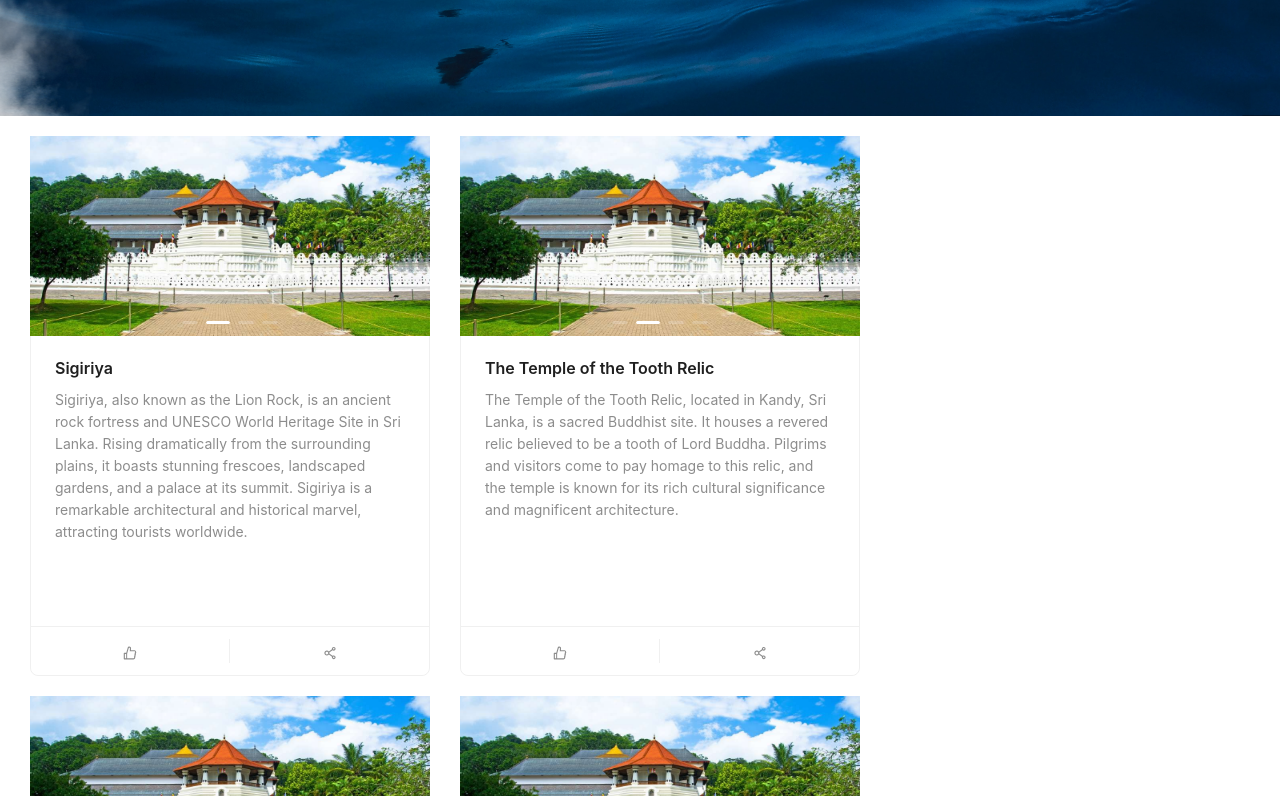
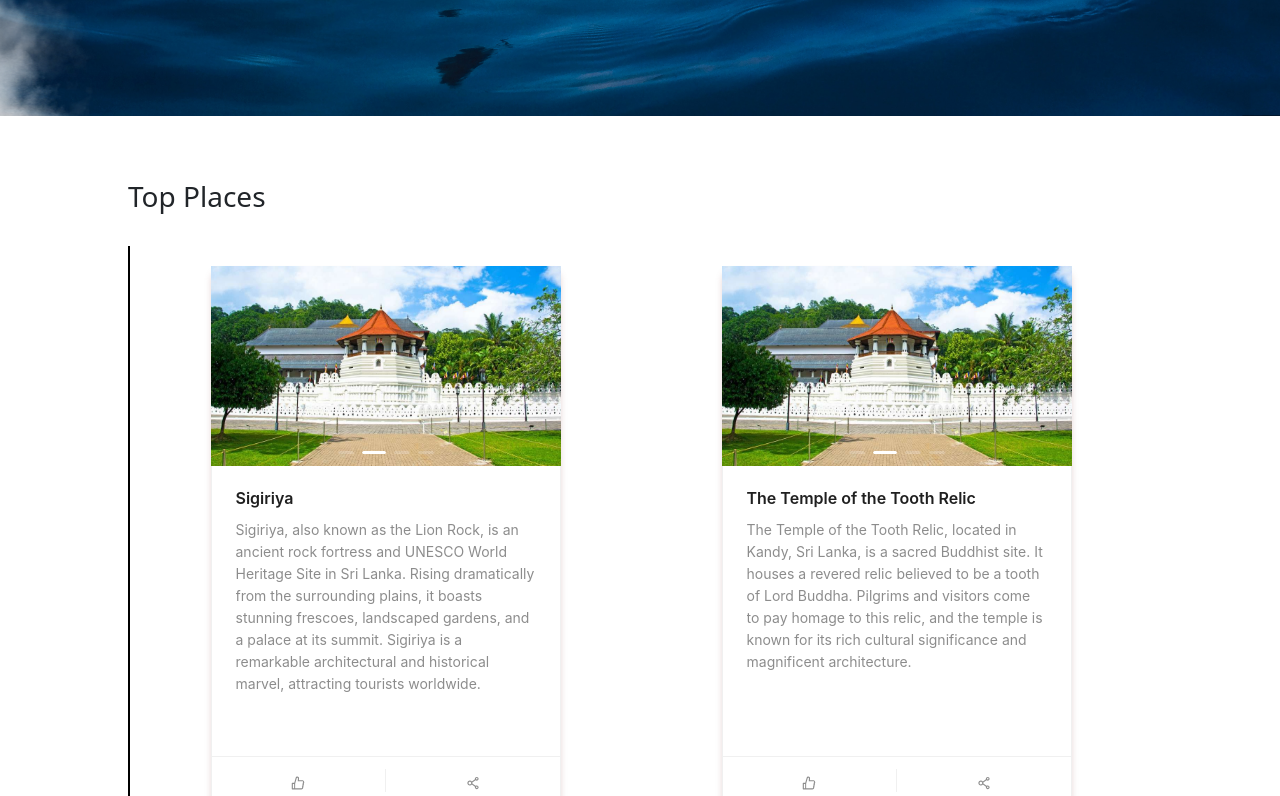
Before and after one commit to maleesha-s/WOA, a React (Create React App) app: page / in a window 1280 px wide. Shown: the part 684-1480 px from the top of the page. Built offline with nearby package versions, Linux system fonts and the light colour scheme.

Commit message:
changes added

```diff
--- a/src/App.css
+++ b/src/App.css
@@ -35,6 +35,21 @@
   width: 100%;
   z-index: 1000;
 }
+
+.top-places-text{
+  padding-top: 5%;
+  margin-left: 10%;
+}
+
+.card-view-container {
+  display: flex;
+  flex-wrap: wrap;
+  align-content: center;
+  border-left: 2px solid #000; /* Add a 1px solid border on the left side */
+  margin-left: 10%; /* Adjust the padding to control the distance between the line and content */
+  margin-right: 10%;
+}
+
 .destination-card {
   width: 40% !important;
   height: auto;
--- a/src/components/Common/CardView.jsx
+++ b/src/components/Common/CardView.jsx
@@ -9,10 +9,9 @@ const CardView = ({ destination}) => (
 
   <Card
     style={{
-      width: 400,
-      marginTop: 20,
-      marginLeft: 30,
-      boxShadow: '0px 6px 6px 0px rgba(167, 108, 108, 0.25);',
+      width: 350,
+      margin: '20px auto',
+      boxShadow: '0px 6px 6px 0px rgba(167, 108, 108, 0.25)',
       transition: 'box-shadow 0.3s',
     }}
     cover={
--- a/src/components/LandingPage.jsx
+++ b/src/components/LandingPage.jsx
@@ -1,6 +1,6 @@
-import React, { useState, useEffect } from 'react';
+import React, { useState, useEffect, useRef } from 'react';
 import Header from './Header';
-import { Carousel, Button } from 'antd';
+import { Button } from 'antd';
 import CardView from './Common/CardView';
 import ItemList from './DetailsList'
 import img_01 from '../images/Images_LandingPage/01.jpg';
@@ -13,6 +13,7 @@ const LandingPage = () => {
 
     const images = [img_01, img_02, img_03, img_04, img_05]
     const [currentImageIndex, setCurrentImageIndex] = useState(0);
+    const cardViewSectionRef = useRef(null);
 
     useEffect(() => {
         const intervalId = setInterval(() => {
@@ -28,7 +29,7 @@ const LandingPage = () => {
     return (
         <div>
             <div className={'landing-page-body'} style={{ backgroundImage: `url(${backgroundImageUrl})` }}>
-                <Header className/>
+                <Header className />
                 <div className='index-body-'>
 
                     <div className="clouds">
@@ -40,12 +41,26 @@ const LandingPage = () => {
                     </div>
                     <h1 className='topic-landing-page'> Wonder OF Asia</h1>
                     <h3 className='content-landing-page'>
-                        Create Memories, Explore Ceylon <Button className='explore-button' type="primary">Explore Now</Button>
+                        Create Memories, Explore Ceylon <Button
+                            className="explore-button"
+                            type="primary"
+                            onClick={() => {
+                                cardViewSectionRef.current.scrollIntoView({
+                                    behavior: "smooth",
+                                });
+                            }}
+                        >
+                            Explore Now
+                        </Button>
                     </h3>
                 </div>
             </div>
 
-            < div style={{ display: 'flex', flexWrap: 'wrap', alignContent: 'center' }}>
+            <div ref={cardViewSectionRef} className='top-places-text'>
+                <h3>Top Places</h3>
+            </div>
+            <br />
+            < div className="card-view-container">
                 {ItemList.map((destination) => (
                     <CardView key={destination.id} destination={destination} />
                 ))}
```
Lines whose indentation alone changed are shown as unchanged.
